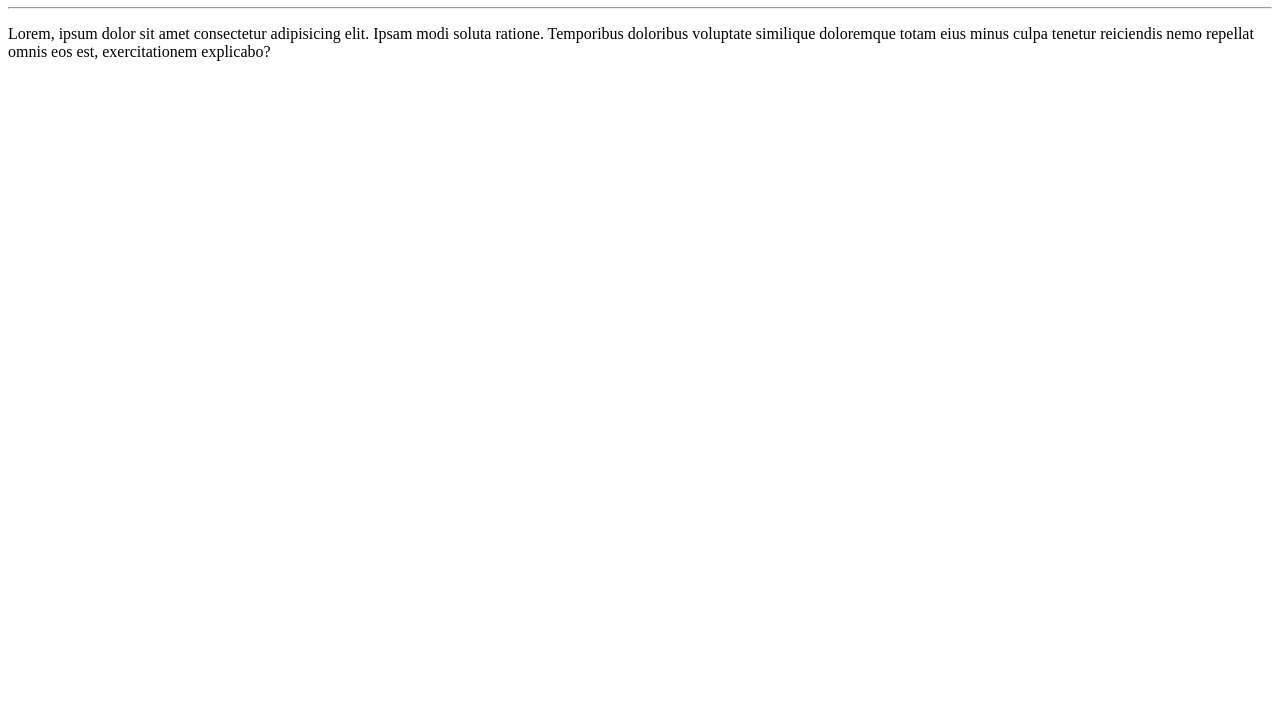
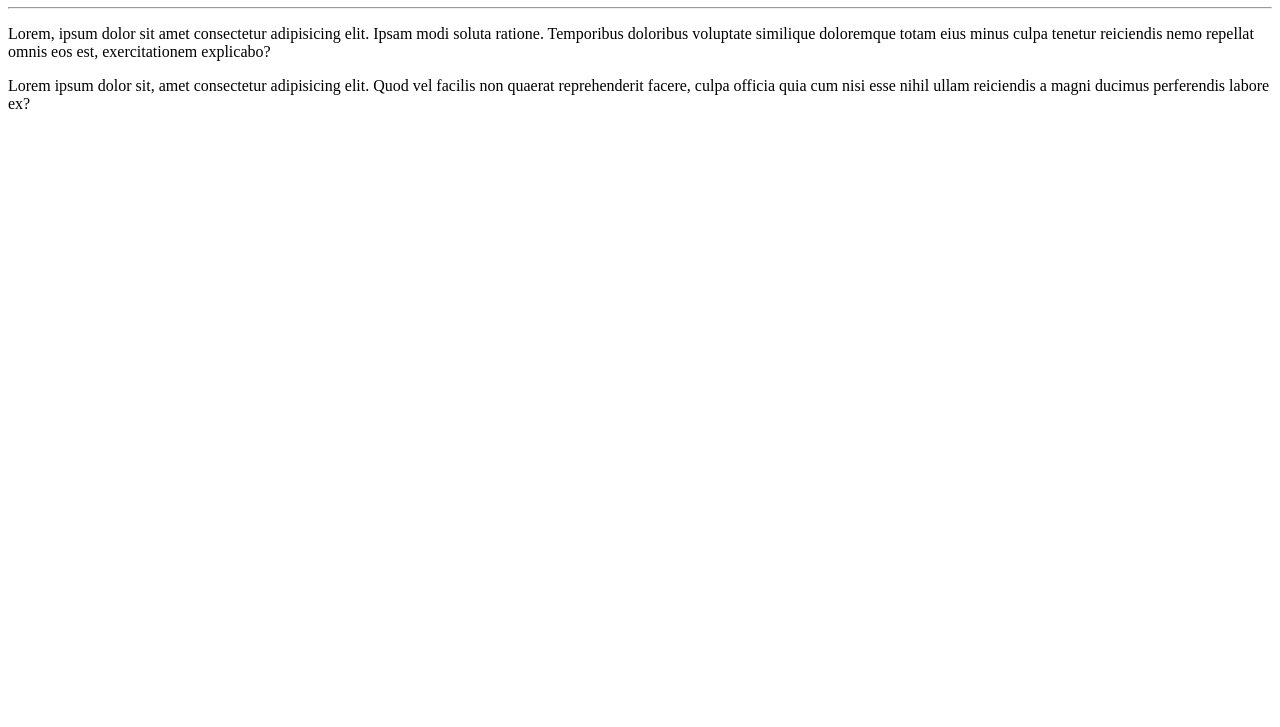
Before and after one commit to RicardoKerr/OlaMundo, a plain HTML site: page Site-Exemplo/index.html in a window 1280 px wide. Shown: the part 73-800 px from the top of the page. Drawn offline with Linux system fonts and the light colour scheme.

Commit message:
adicionei um paragrafo

```diff
--- a/Site-Exemplo/index.html
+++ b/Site-Exemplo/index.html
@@ -9,5 +9,6 @@
     <h1>Olá Mundo!</h1>
     <hr>
     <P>Lorem, ipsum dolor sit amet consectetur adipisicing elit. Ipsam modi soluta ratione. Temporibus doloribus voluptate similique doloremque totam eius minus culpa tenetur reiciendis nemo repellat omnis eos est, exercitationem explicabo?</P>
+    <P>Lorem ipsum dolor sit, amet consectetur adipisicing elit. Quod vel facilis non quaerat reprehenderit facere, culpa officia quia cum nisi esse nihil ullam reiciendis a magni ducimus perferendis labore ex?</P>
 </body>
 </html>
```
